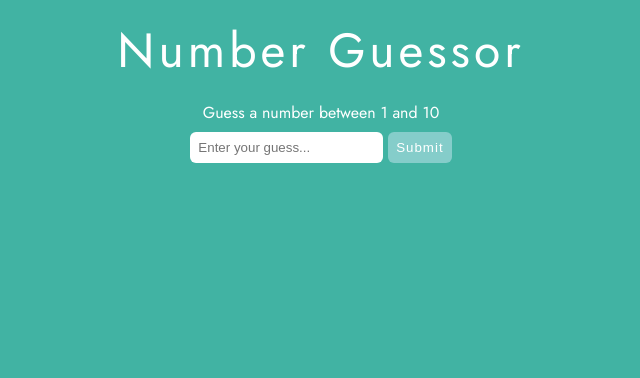
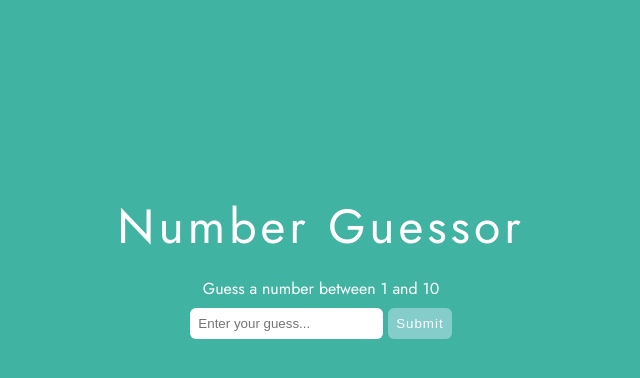
Before and after one commit to DaltonCarde/NumberGuessor, a plain HTML site: page index.html in a window 1280 px wide. Shown: the whole page, without its empty margins (319-959 px from the left). Drawn offline with Linux system fonts and the light colour scheme.

Commit message:
Add files via upload

```diff
--- a/style.css
+++ b/style.css
@@ -11,7 +11,7 @@ body{
 .container{
     margin: auto;
     text-align: center;
-    padding: 1rem;
+    padding-top: 15%;
     font-family: 'Jost', sans-serif;
     color: #fff;
 }
```
